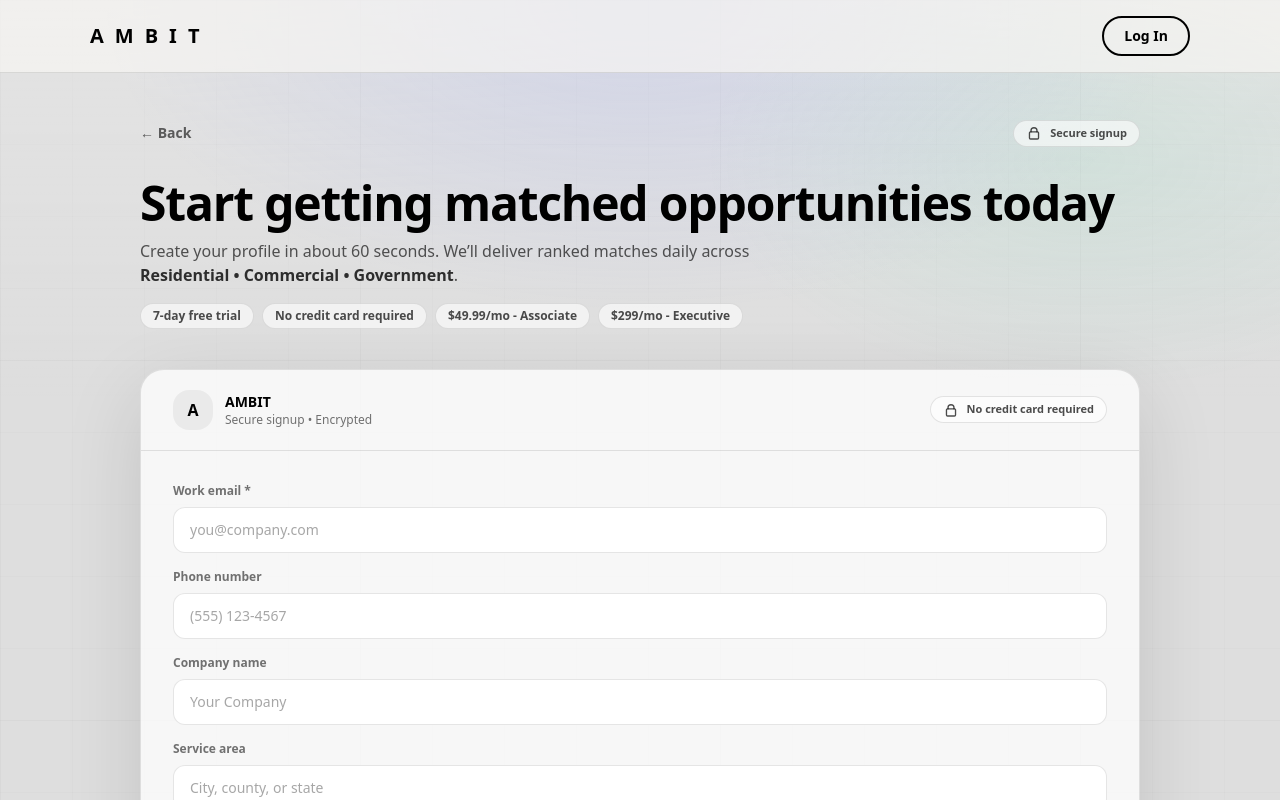
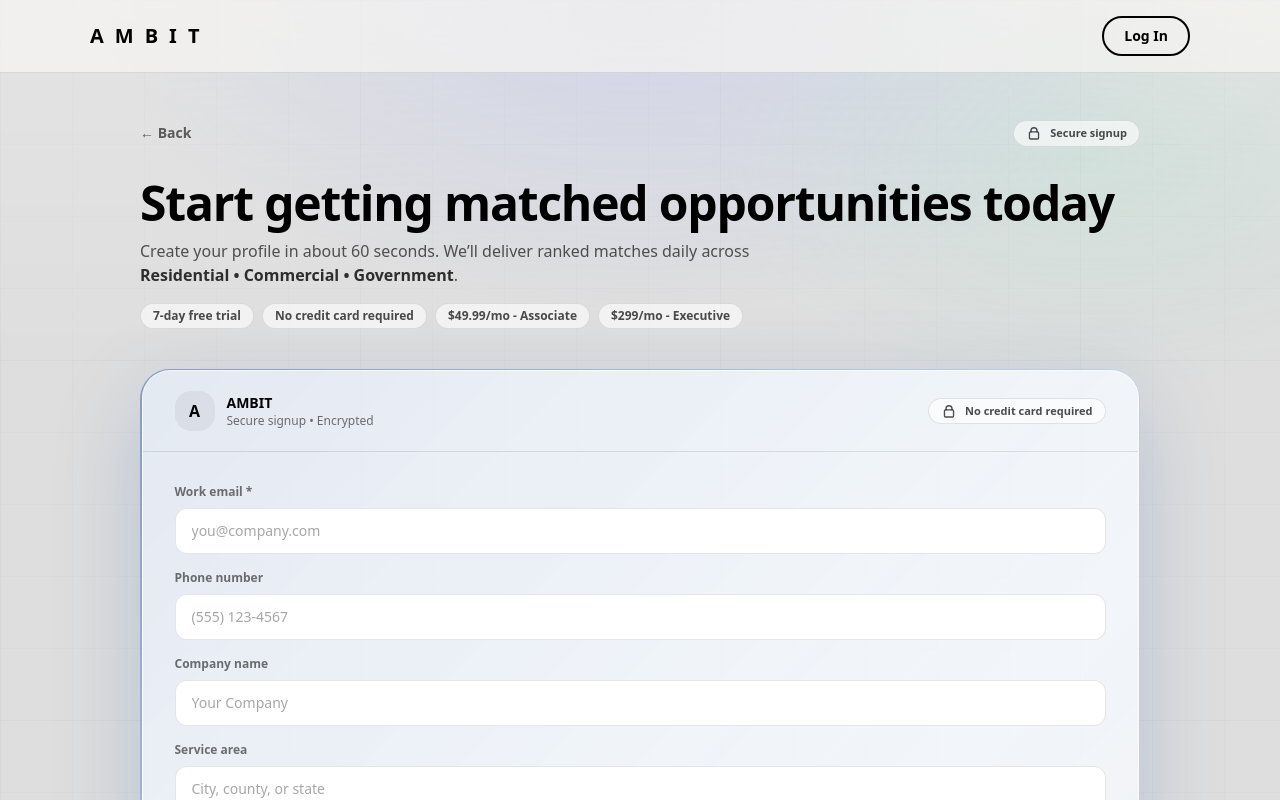
Before and after one commit to seansevrix/ambit, a Next.js app: page /get-started in a window 1280 px wide. Shown: the top 800 px of the page. Built offline with nearby package versions, Linux system fonts and the light colour scheme; no server answers.

Commit message:
Enhance get-started card glow and mark optional fields

```diff
--- a/app/get-started/page.tsx
+++ b/app/get-started/page.tsx
@@ -1,5 +1,5 @@
 // app/get-started/page.tsx
-import { Suspense } from "react";
+import { Suspense, type ReactNode } from "react";
 import Link from "next/link";
 import GetStartedClient from "./GetStartedClient";
 
@@ -158,6 +158,24 @@ function PlanReferenceCard({
   );
 }
 
+/** Subtle blue-highlight frame to make the signup card feel alive */
+function GlowFrame({ children, className = "" }: { children: ReactNode; className?: string }) {
+  return (
+    <div
+      className={[
+        className,
+        "rounded-[30px] p-[1.5px]",
+        "bg-[linear-gradient(135deg,rgba(26,79,163,0.46),rgba(99,167,255,0.28),rgba(26,79,163,0.10))]",
+        "shadow-[0_28px_90px_rgba(26,79,163,0.20)]",
+      ].join(" ")}
+    >
+      <div className="rounded-[28px] border border-white/65 bg-white/78 backdrop-blur-md">
+        {children}
+      </div>
+    </div>
+  );
+}
+
 export default function Page() {
   return (
     <main className="min-h-screen text-black">
@@ -220,7 +238,7 @@ export default function Page() {
         </div>
 
         {/* SIGNUP CARD */}
-        <div className="mt-10 rounded-3xl border border-black/10 bg-white/75 backdrop-blur-md shadow-[0_24px_80px_rgba(0,0,0,0.12)]">
+        <GlowFrame className="mt-10">
           <div className="flex items-center justify-between border-b border-black/10 px-6 py-5 sm:px-8">
             <div className="flex items-center gap-3">
               <div className="h-10 w-10 rounded-2xl bg-black/5 flex items-center justify-center font-black">
@@ -245,7 +263,7 @@ export default function Page() {
               <GetStartedClient />
             </Suspense>
           </div>
-        </div>
+        </GlowFrame>
 
         {/* PLAN REFERENCE ONLY */}
         <div className="mt-8 rounded-3xl border border-black/10 bg-white/70 backdrop-blur-md p-6 shadow-[0_18px_55px_rgba(0,0,0,0.10)]">
```
